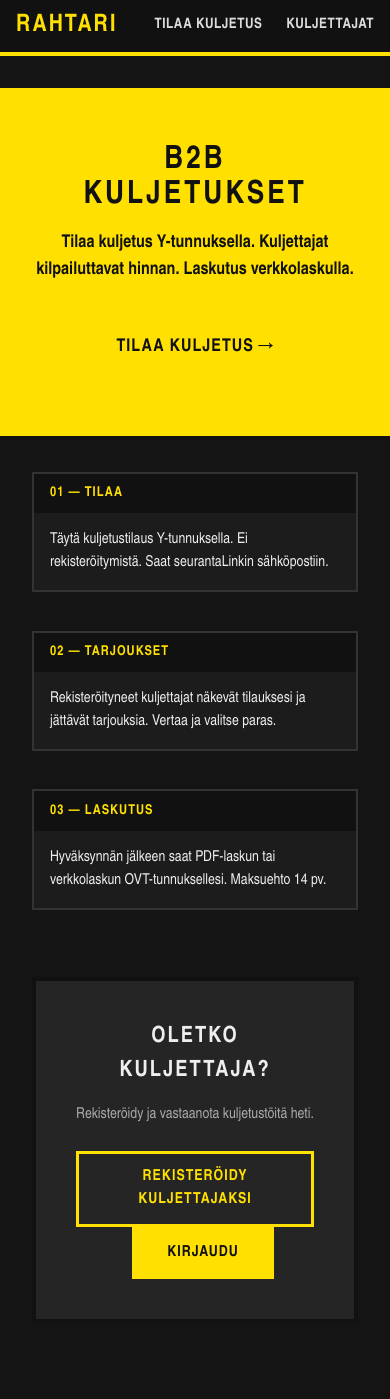
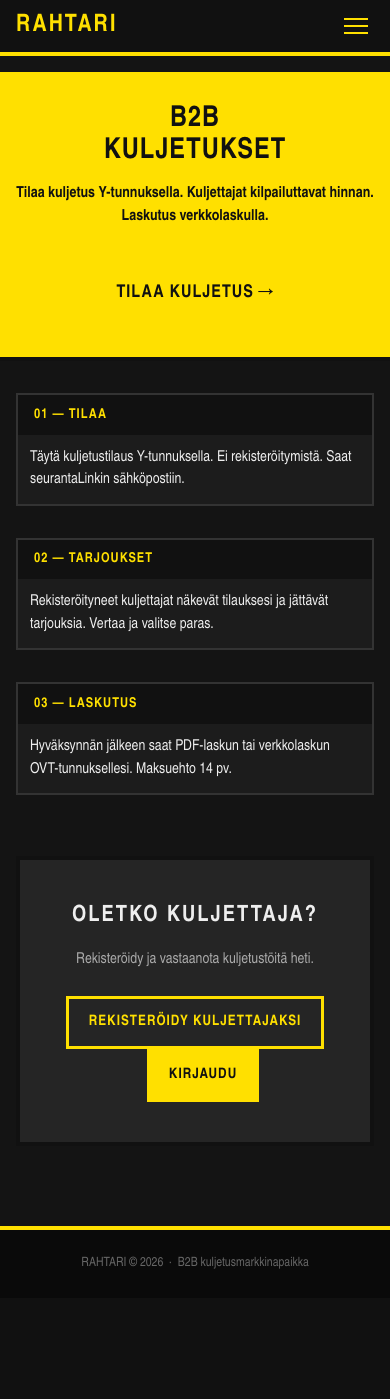
Before and after one commit to jaalankasanova/aiact, a Flask app: page /rahtari/ in a window 390 px wide. Shown: the top 1399 px of the page. After the commit the page ends 1269 px from the top, so only its background shows below. Run offline with Flask 3, Linux system fonts and the light colour scheme; some libraries are stand-ins or nearby versions.

Commit message:
Rahtari: mobiilikorjaukset — hampurilaisvalikko ja responsiiviset gridi
Co-Authored-By: Claude Sonnet 4.6 <noreply@anthropic.com>

```diff
--- a/static/rahtari.css
+++ b/static/rahtari.css
@@ -223,8 +223,100 @@ footer {
   border-top: 4px solid var(--kelt);
 }
 
-@media (max-width: 640px) {
+/* HAMBURGER */
+.nav-toggle {
+  display: none;
+  flex-direction: column;
+  gap: 5px;
+  cursor: pointer;
+  padding: .4rem;
+  background: none;
+  border: none;
+}
+.nav-toggle span {
+  display: block;
+  width: 24px;
+  height: 2px;
+  background: var(--kelt);
+}
+
+@media (max-width: 768px) {
+  /* Nav */
+  .nav { padding: 0 1rem; flex-wrap: wrap; height: auto; min-height: 56px; }
+  .nav-toggle { display: flex; }
+  .nav-links {
+    display: none;
+    flex-direction: column;
+    width: 100%;
+    padding: .75rem 0 1rem;
+    gap: .25rem;
+    border-top: 1px solid #333;
+  }
+  .nav-links.open { display: flex; }
+  .nav-links a {
+    padding: .6rem 0;
+    font-size: 1rem;
+    border-bottom: 1px solid #222;
+  }
+
+  /* Container */
+  .container { padding: 1rem; }
+
+  /* Hero */
+  .hero { padding: 2rem 1rem; margin: 0 -1rem 1.5rem -1rem; }
+  .hero h1 { font-size: 1.8rem; letter-spacing: 1px; }
+  .hero p { font-size: .95rem; }
+  .hero .btn { width: 100%; text-align: center; padding: .9rem 1rem; }
+
+  /* Grids */
   .grid-2, .grid-3 { grid-template-columns: 1fr; }
-  .hero h1 { font-size: 2rem; }
-  .nav { padding: 0 1rem; }
+
+  /* Sivupalkit — kaikki inline grid-templateit yhdeksi sarakkeeksi */
+  [style*="grid-template-columns: 1fr 380px"],
+  [style*="grid-template-columns: 1fr 340px"],
+  [style*="grid-template-columns: 1fr 360px"],
+  [style*="grid-template-columns: 1fr auto"],
+  [style*="grid-template-columns:1fr 380px"],
+  [style*="grid-template-columns:1fr 340px"],
+  [style*="grid-template-columns:1fr auto"] {
+    grid-template-columns: 1fr !important;
+  }
+
+  /* Tilaajan tiedot -grid */
+  [style*="grid-template-columns: 140px 1fr"] {
+    grid-template-columns: 100px 1fr !important;
+    font-size: .85rem !important;
+  }
+
+  /* Kuljettajan dashboard tarjouslomake */
+  [style*="grid-template-columns: 1fr 1fr auto"] {
+    grid-template-columns: 1fr 1fr !important;
+  }
+
+  /* Maakunta-checkbox-grid */
+  [style*="grid-template-columns:repeat(3,1fr)"],
+  [style*="grid-template-columns: repeat(3,1fr)"],
+  [style*="grid-template-columns: repeat(3, 1fr)"] {
+    grid-template-columns: 1fr 1fr !important;
+  }
+
+  /* Kortit */
+  .card-body { padding: .75rem; }
+
+  /* Napit */
+  .btn { padding: .8rem 1.2rem; font-size: .9rem; }
+  .btn-sm { padding: .5rem .9rem; }
+
+  /* Hinta */
+  .hinta-iso { font-size: 1.3rem; }
+
+  /* Tarjous- ja tilausrivit */
+  .tarjous-rivi, .tilaus-rivi { grid-template-columns: 1fr; }
+  .tarjous-rivi > div:last-child { text-align: left; }
+
+  /* Seurantasivu — napit */
+  [style*="display:flex;gap:1rem;flex-wrap:wrap"] { flex-direction: column; }
+
+  /* Tilauskortti kuljettajan dashboardissa */
+  .card { margin-bottom: .8rem; }
 }
--- a/templates/rahtari/base.html
+++ b/templates/rahtari/base.html
@@ -9,7 +9,10 @@
 <body>
 <nav class="nav">
   <a href="{{ url_for('rahtari.index') }}" class="nav-logo">RAHTARI</a>
-  <div class="nav-links">
+  <button class="nav-toggle" onclick="document.getElementById('rnav').classList.toggle('open')" aria-label="Valikko">
+    <span></span><span></span><span></span>
+  </button>
+  <div class="nav-links" id="rnav">
     <a href="{{ url_for('rahtari.tilaa') }}">Tilaa kuljetus</a>
     {% if session.r_kuljettaja_id %}
       <a href="{{ url_for('rahtari.kuljettaja_dashboard') }}">{{ session.r_kuljettaja_nimi }}</a>
```
